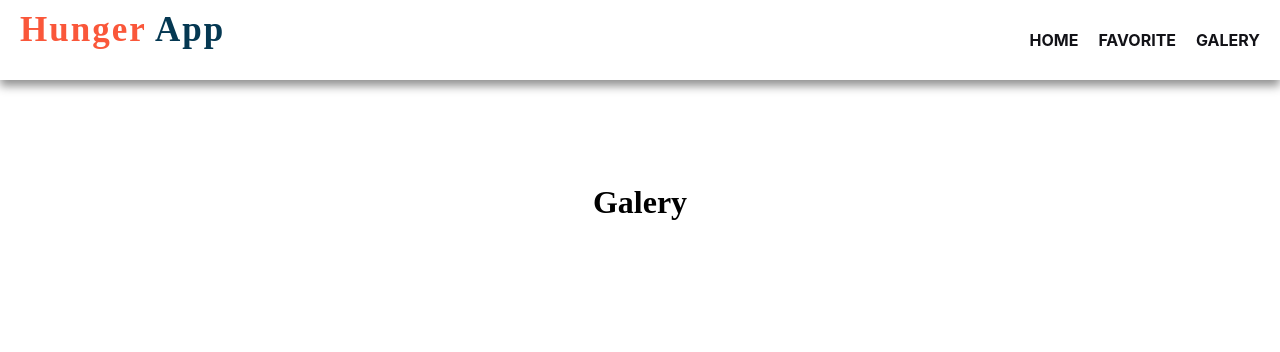
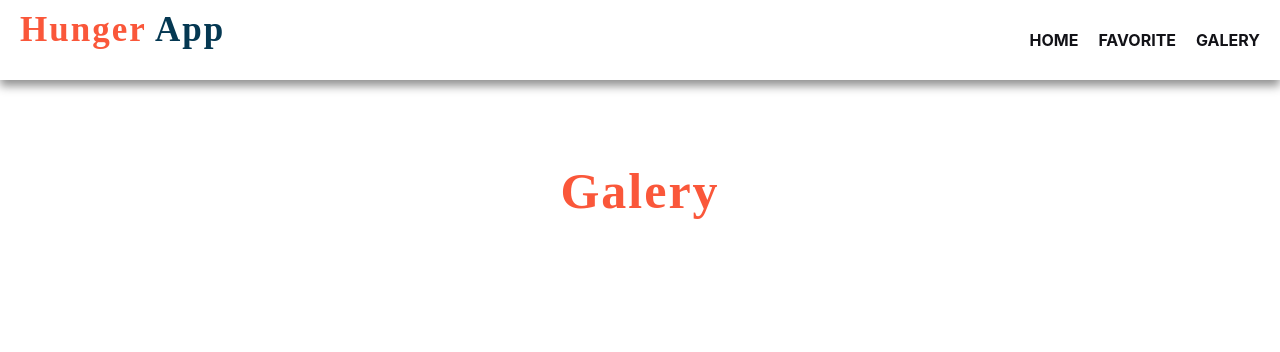
Before and after one commit to AnantaNd/tefa-c3, a Next.js app: page /galery in a window 1280 px wide. Shown: the top 352 px of the page. Built offline with nearby package versions, Linux system fonts and the light colour scheme; no server answers; a web font is replaced by a local one.

Commit message:
fix styling

```diff
--- a/styles/Galery.module.css
+++ b/styles/Galery.module.css
@@ -10,7 +10,7 @@
   align-items: center;
 }
 .row{
-  margin: 4rem 3rem;
+  margin: 0 3rem 4rem 3rem;
   box-sizing: border-box;
   display: flex;
   align-items: center;
@@ -25,11 +25,14 @@
   flex-grow: 2;
 }
 .container_header{
-  margin-top: 6.5rem;
+  padding: 2rem 3rem;
 }
 .header{
   text-align: center;
   font-family: 'fantasy';
-  margin: 10px auto;
+  margin: 50px auto;
+  letter-spacing: 2px;
+  font-size: 50px;
+  color: #fa573a;
 
 }
--- a/styles/Hero.module.css
+++ b/styles/Hero.module.css
@@ -1,5 +1,5 @@
 .hero_container{
-  background-image: linear-gradient(0deg, rgba(16,19,27,1) 3%, rgba(47,19,14,0.19089634144673495) 100%), url("https://ik.imagekit.io/l47yqgkjf/5_XAL-K3FVg.jpg?ik-sdk-version=javascript-1.4.3&updatedAt=1661050896470");
+  background-image: linear-gradient(0deg, rgba(16,19,27,1) 3%, rgba(47,19,14,0.19089634144673495) 100%), url("https://ik.imagekit.io/l47yqgkjf/7_OPq63UQ0H.jpg?ik-sdk-version=javascript-1.4.3&updatedAt=1662607489620");
   padding: 1rem 3rem;
   width: 100%;
   height: 400px;
```
